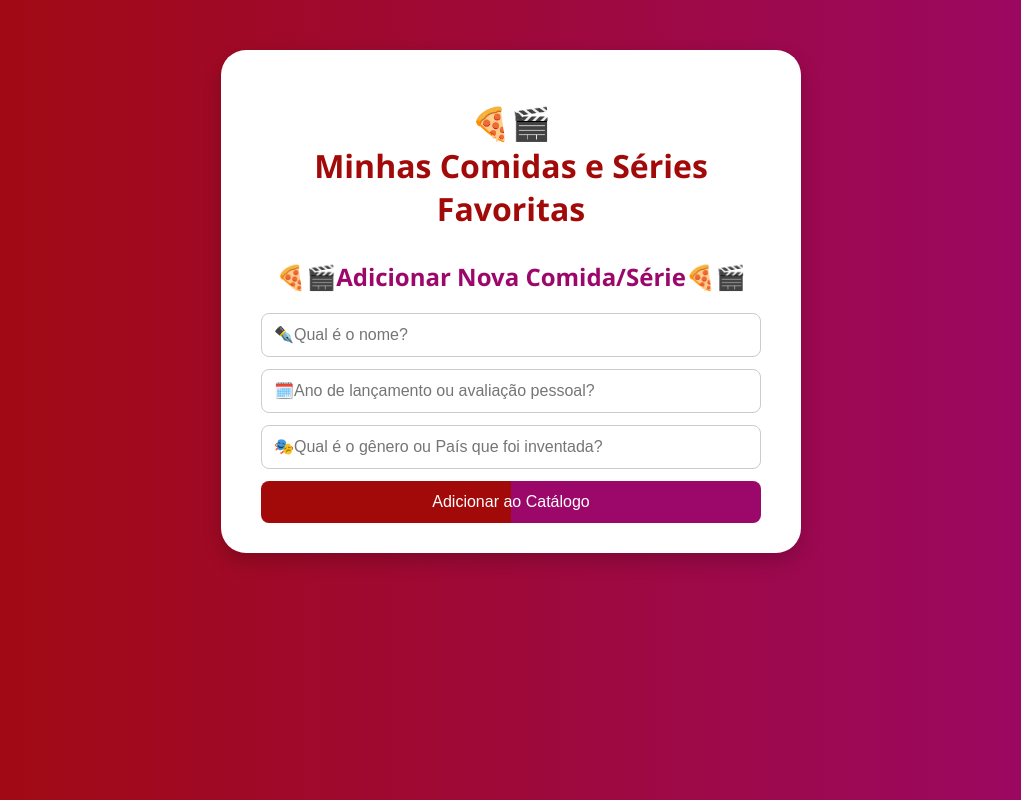
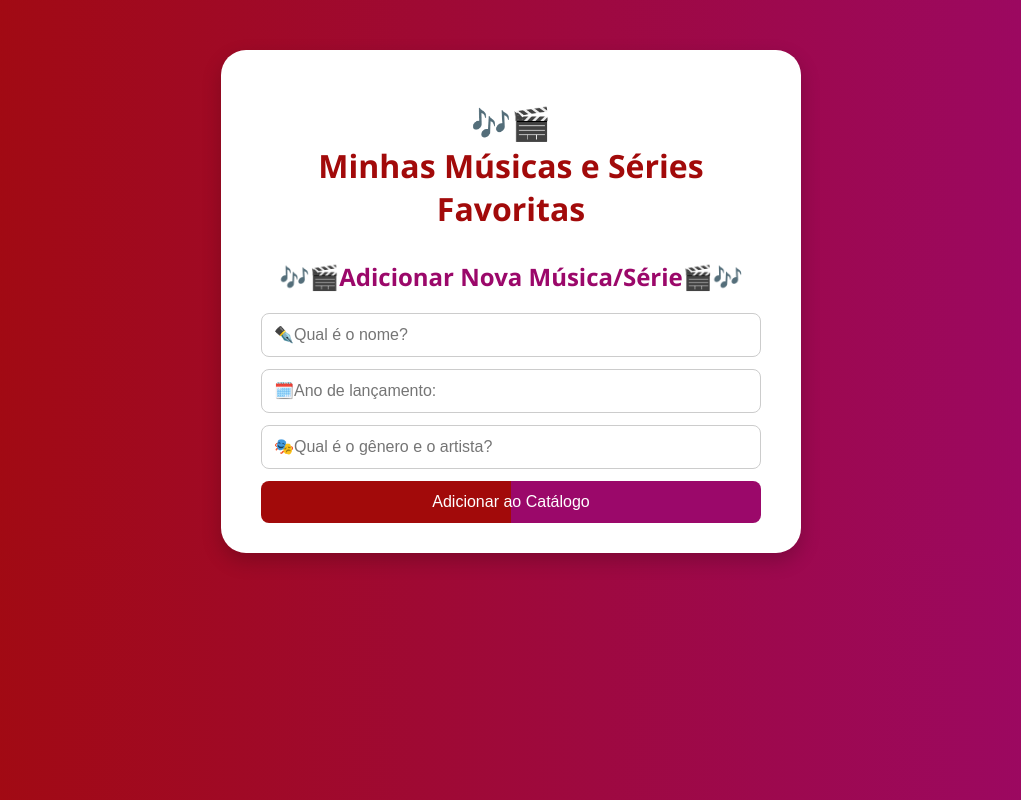
Before and after one commit to izaanacleto/conexao_bd, a website: page public/index.html in a window 1280 px wide. Shown: the whole page, without its empty margins (129-1150 px from the left). Drawn offline with Linux system fonts and the light colour scheme; no server answers.

Commit message:
Alterações 3.0

```diff
--- a/public/index.html
+++ b/public/index.html
@@ -7,15 +7,15 @@
 </head>
 <body>
   <div class="container">
-    <h1>🍕🎬<br>Minhas Comidas e Séries Favoritas</h1>
+    <h1>🎶🎬<br>Minhas Músicas e Séries Favoritas</h1>
 
     <ul id="lista-filmes"></ul>
 
-    <h2>🍕🎬Adicionar Nova Comida/Série🍕🎬</h2>
+    <h2>🎶🎬Adicionar Nova Música/Série🎬🎶</h2>
     <form id="form-filme">
       <input type="text" id="titulo" placeholder="✒️Qual é o nome?" required>
-      <input type="number" id="ano" placeholder="🗓️Ano de lançamento ou avaliação pessoal?" required>
-       <input type="text" id="genero" placeholder="🎭Qual é o gênero ou País que foi inventada?" required>
+      <input type="number" id="ano" placeholder="🗓️Ano de lançamento:" required>
+       <input type="text" id="genero" placeholder="🎭Qual é o gênero e o artista?" required>
       <button type="submit">Adicionar ao Catálogo</button>
     </form>
   </div>
```
